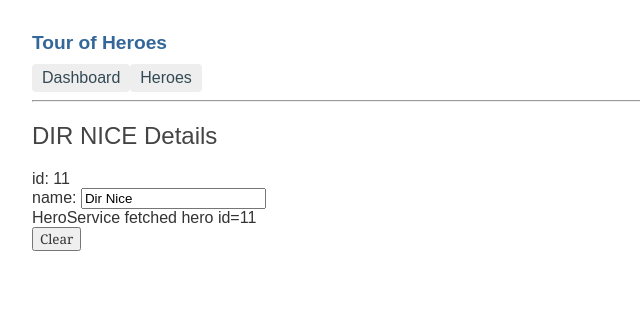
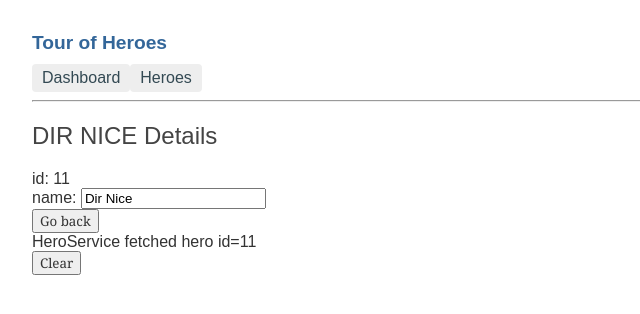
Before and after one commit to oz-developer-6/angular-example, an Angular app: page /detail/11 in a window 1280 px wide. Shown: the top 314 px of the page, without its empty margins (0-640 px from the left). Built offline with nearby package versions, Linux system fonts and the light colour scheme.

Commit message:
navigation back added to angular page

```diff
--- a/src/app/hero-detail/hero-detail.component.html
+++ b/src/app/hero-detail/hero-detail.component.html
@@ -7,4 +7,5 @@
             <input [(ngModel)]="hero.name" placeholder="Name"/>
         </label>
     </div>
+    <button (click)="goBack()">Go back</button>
 </div>
--- a/src/app/hero-detail/hero-detail.component.ts
+++ b/src/app/hero-detail/hero-detail.component.ts
@@ -29,4 +29,7 @@ export class HeroDetailComponent implements OnInit {
       .subscribe(hero => this.hero = hero);
   }
 
+  goBack(): void {
+    this.location.back();
+  }
 }
```
